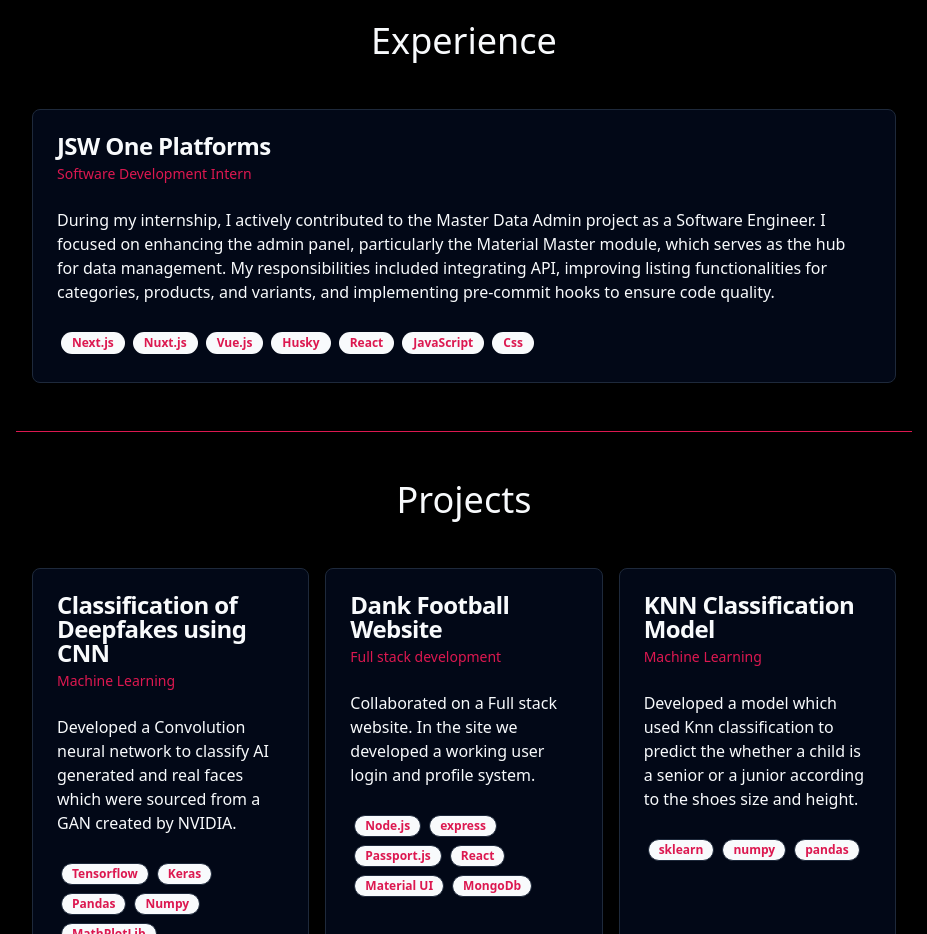
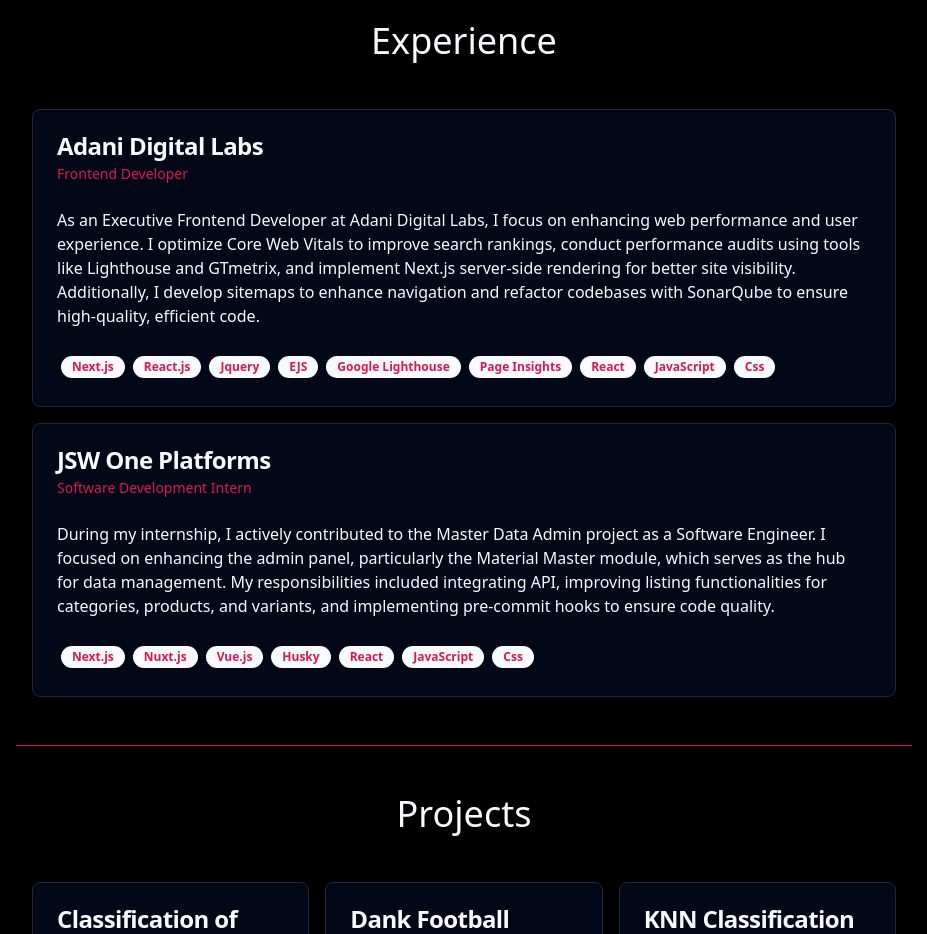
Before and after one commit to aditya-mehrotra/Portfolio, a Next.js app: page / in a window 1280 px wide. Shown: the part 780-1714 px from the top of the page, without its empty margins (176-1103 px from the left). Built offline with nearby package versions, Linux system fonts and the light colour scheme.

Commit message:
Added Adanione experience

```diff
--- a/src/components/Created/Experience.tsx
+++ b/src/components/Created/Experience.tsx
@@ -14,6 +14,15 @@
 
 const Experience = () => {
   const Experiences: EXPERIENCE_INTERFACE[] = [
+    {
+      Company: "Adani Digital Labs",
+      Position: "Frontend Developer",
+      Summary:
+        "As an Executive Frontend Developer at Adani Digital Labs, I focus on enhancing web performance and user experience. I optimize Core Web Vitals to improve search rankings, conduct performance audits using tools like Lighthouse and GTmetrix, and implement Next.js server-side rendering for better site visibility. Additionally, I develop sitemaps to enhance navigation and refactor codebases with SonarQube to ensure high-quality, efficient code.",
+      TechStack: ["Next.js", "React.js", "Jquery", "EJS",'Google Lighthouse',"Page Insights"],
+      Languages: ["React", "JavaScript", "Css"],
+      Duration: "June 2024-Current",
+    },
     {
       Company: "JSW One Platforms",
       Position: "Software Development Intern",
```
